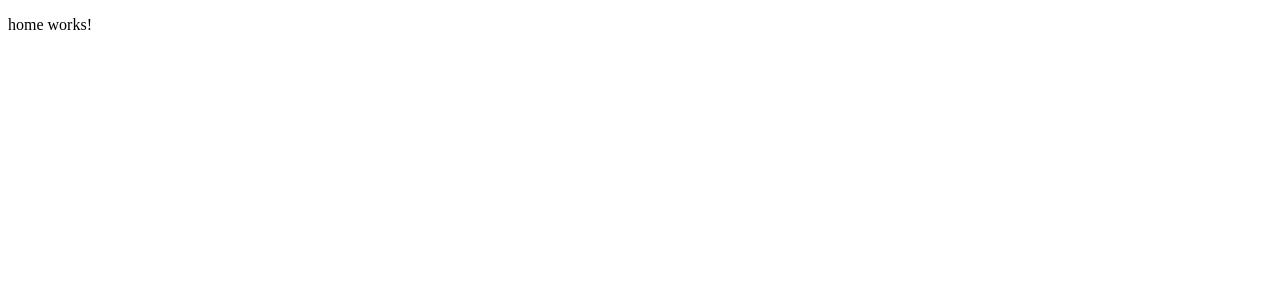
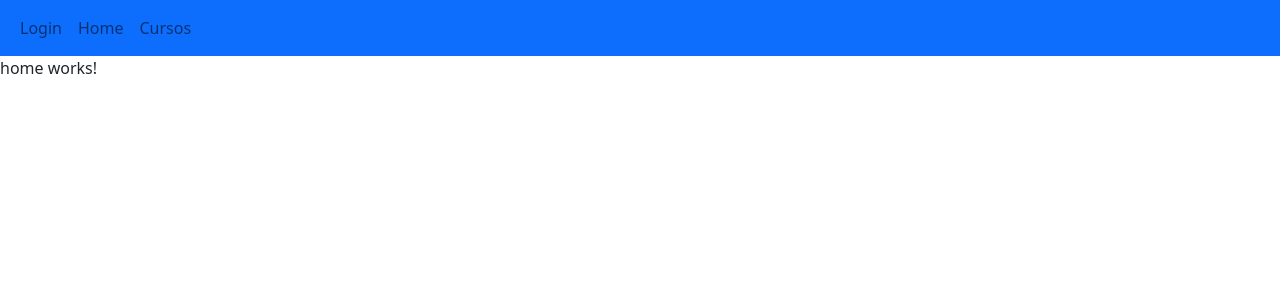
Before and after one commit to AmauriOliveira/angular-curso-loiane, an Angular app in the folder 06 rotas/: page / in a window 1280 px wide. Shown: the top 300 px of the page. Built offline with nearby package versions, Linux system fonts and the light colour scheme.

Commit message:
Fim da aula 51

```diff
--- a/06 rotas/angular.json
+++ b/06 rotas/angular.json
@@ -31,6 +31,7 @@
               "src/assets"
             ],
             "styles": [
+              "./node_modules/bootstrap/scss/bootstrap.scss",
               "src/styles.scss"
             ],
             "scripts": []
--- a/06 rotas/package.json
+++ b/06 rotas/package.json
@@ -19,7 +19,7 @@
     "@angular/platform-browser": "~11.0.4",
     "@angular/platform-browser-dynamic": "~11.0.4",
     "@angular/router": "~11.0.4",
-    "materialize-angular": "^0.7.10",
+    "bootstrap": "^5.0.0-beta1",
     "rxjs": "~6.6.0",
     "tslib": "^2.0.0",
     "zone.js": "~0.10.2"
--- a/06 rotas/src/app/app.component.html
+++ b/06 rotas/src/app/app.component.html
@@ -1 +1,21 @@
+<nav class="navbar navbar-expand-sm navbar-light bg-primary">
+  <div class="container-fluid">
+    <div class="collapse navbar-collapse" id="navbarNav">
+      <ul class="navbar-nav">
+        <li routerLinkActive="active" class="nav-item">
+          <a class="nav-link" routerLink="/login">Login</a>
+        </li>
+        <li routerLinkActive="active" class="nav-item">
+          <a class="nav-link" routerLink="">Home</a>
+        </li>
+        <li routerLinkActive="active" class="nav-item">
+          <a class="nav-link" routerLink="/cursos">Cursos</a>
+        </li>
+      </ul>
+    </div>
+  </div>
+</nav>
+
+
+
 <router-outlet></router-outlet>
--- a/06 rotas/src/app/app.module.ts
+++ b/06 rotas/src/app/app.module.ts
@@ -19,7 +19,6 @@ import { AppRoutingModule } from './app.routing';
     BrowserModule,
     FormsModule,
     AppRoutingModule,
-
   ],
   providers: [],
   bootstrap: [AppComponent]
```
Also changed, not shown: 1 other file (tests, documents, lock files or other folders).
